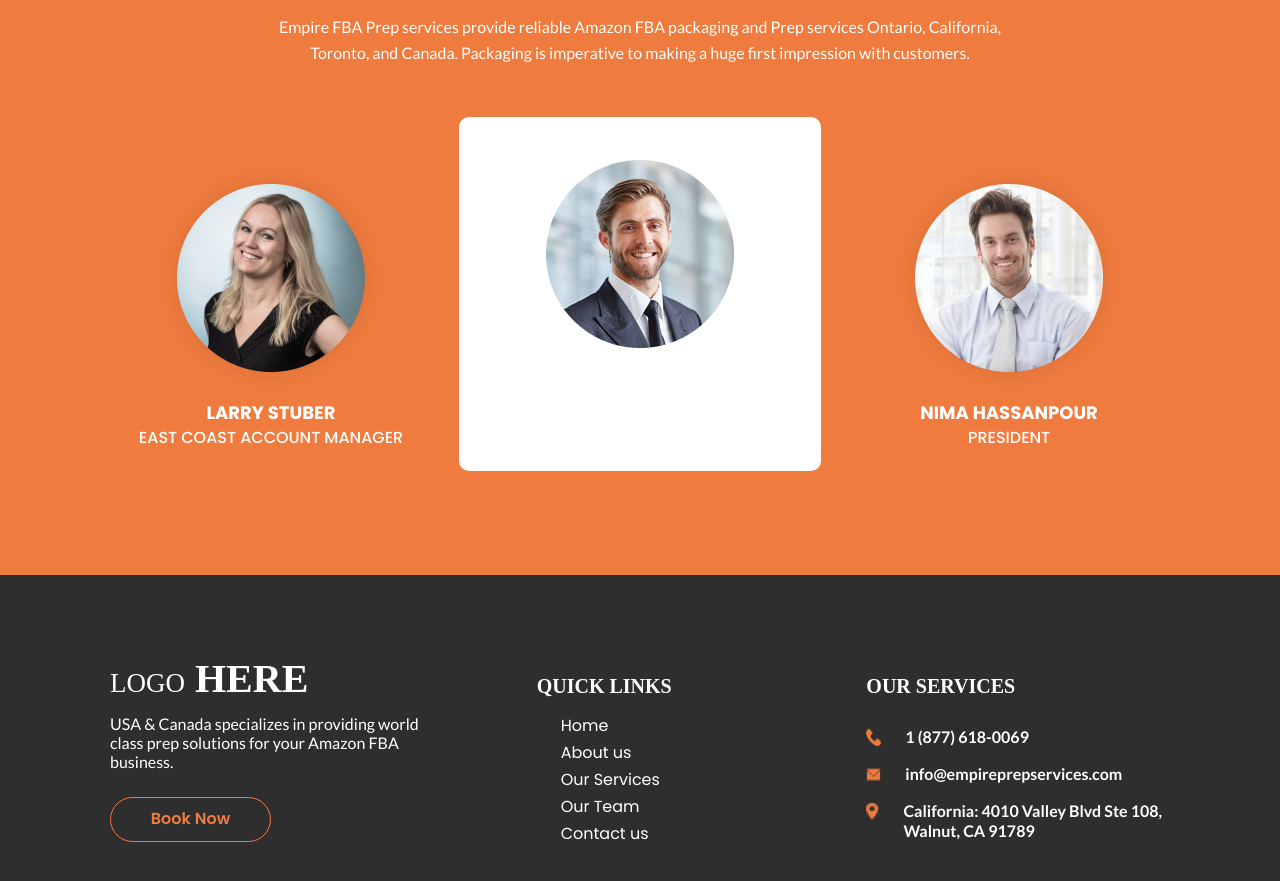
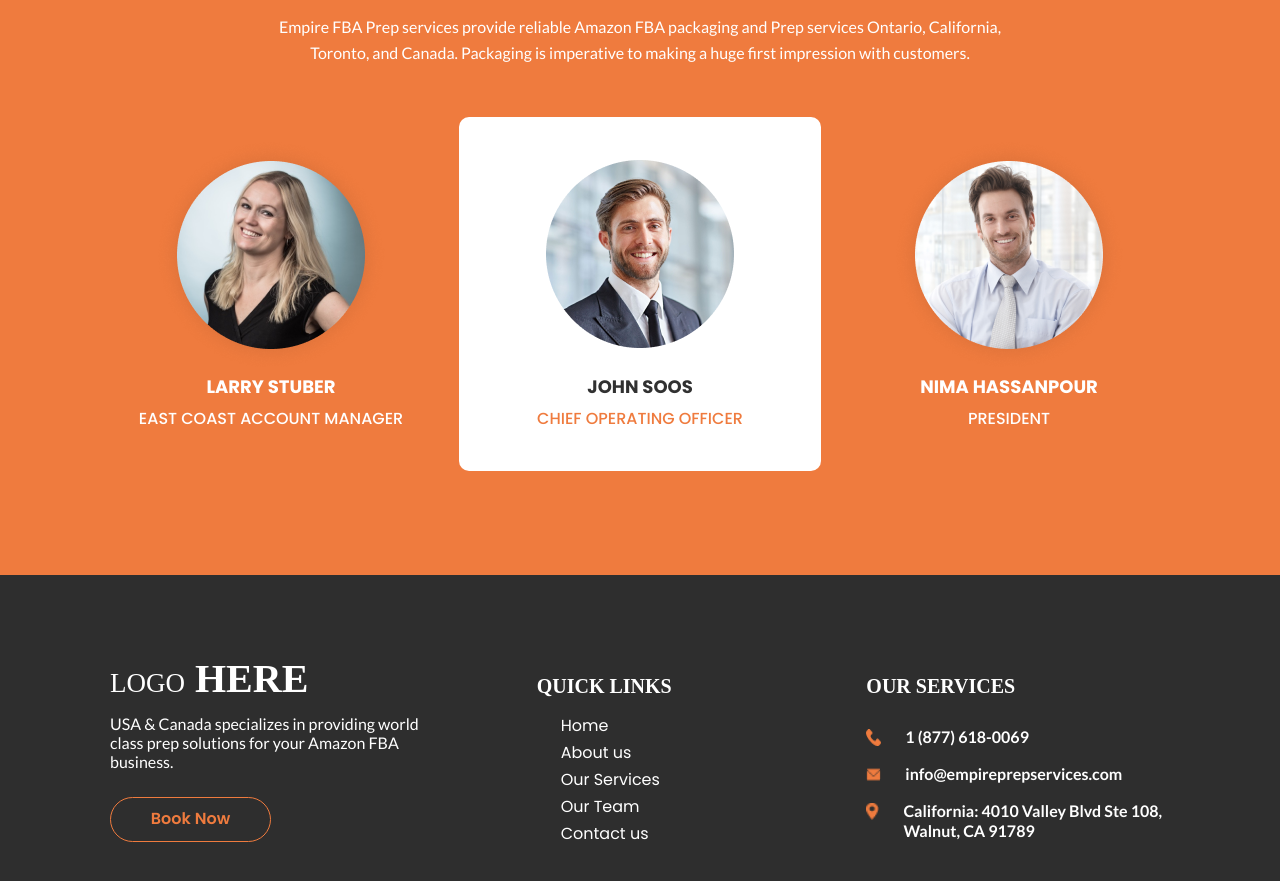
Before and after one commit to Budaha/Empire, a Vue app: page / in a window 1280 px wide. Shown: the part 3320-4201 px from the top of the page. Built offline with nearby package versions, Linux system fonts and the light colour scheme.

Commit message:
composition api

```diff
--- a/src/components/OurTeamComponent.vue
+++ b/src/components/OurTeamComponent.vue
@@ -10,9 +10,12 @@
     </div>
     <div class="ourteam-section__people">
       <div
-        class="ourteam-section__people-item"
         v-for="(people, index) in peoples"
         :key="index"
+        :class="{
+          'ourteam-section__people-item': true,
+          'ourteam-section__people-item--white': people.isWhitePersone
+        }"
       >
         <img :src="people.img" />
         <h2 class="name">{{ people.name }}</h2>
@@ -44,18 +47,21 @@
         img: Larry,
         name: "Larry Stuber",
         profession: "East Coast Account Manager",
+        isWhitePersone: false,
       },
       {
         id: 2,
         img: John,
         name: "John Soos",
         profession: "Chief Operating Officer",
+        isWhitePersone: true,
       },
       {
         id: 3,
         img: Nima,
         name: "Nima Hassanpour",
         profession: "President",
+        isWhitePersone: false,
       },
     ]);
     return {
@@ -114,7 +120,7 @@
       background: none;
     }
     img {
-      margin-top: 43px;
+      margin-top: 20px;
       pointer-events: none;
     }
     .name {
@@ -124,15 +130,7 @@
       line-height: 25px;
       color: #ffffff;
       text-transform: uppercase;
-    }
-    .name-second {
-      color: #313131;
-      font-size: 18px;
-      font-weight: 700;
-      font-family: "Poppins";
-      line-height: 25px;
-      text-transform: uppercase;
-      margin-top: 22px;
+      margin-top: -3px;
     }
     .profession {
       font-size: 16px;
@@ -141,15 +139,20 @@
       line-height: 25px;
       color: #ffffff;
       text-transform: uppercase;
+      margin-top: 7px;
     }
-    .profession-second {
-      font-size: 16px;
-      font-weight: 500;
-      font-family: "Poppins";
-      line-height: 25px;
-      color: #ef7b3e;
-      text-transform: uppercase;
+    &--white {
+      img {
+      margin-top: 43px;
+      }
+      .name {
+      color: #313131;
+      margin-top: 22px;
+    }
+    .profession {
+      color: #EF7B3E;
       margin-top: 7px;
+    }
     }
   }
 }
```
